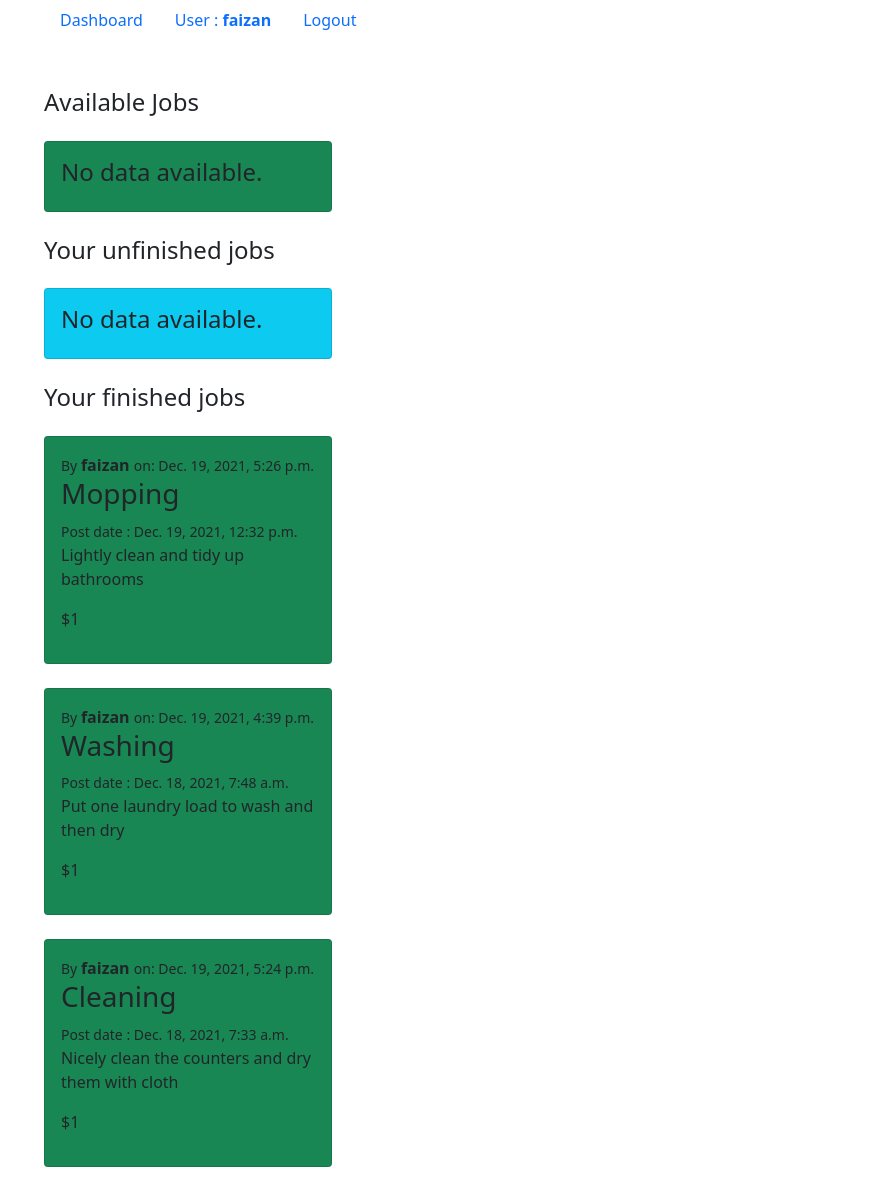
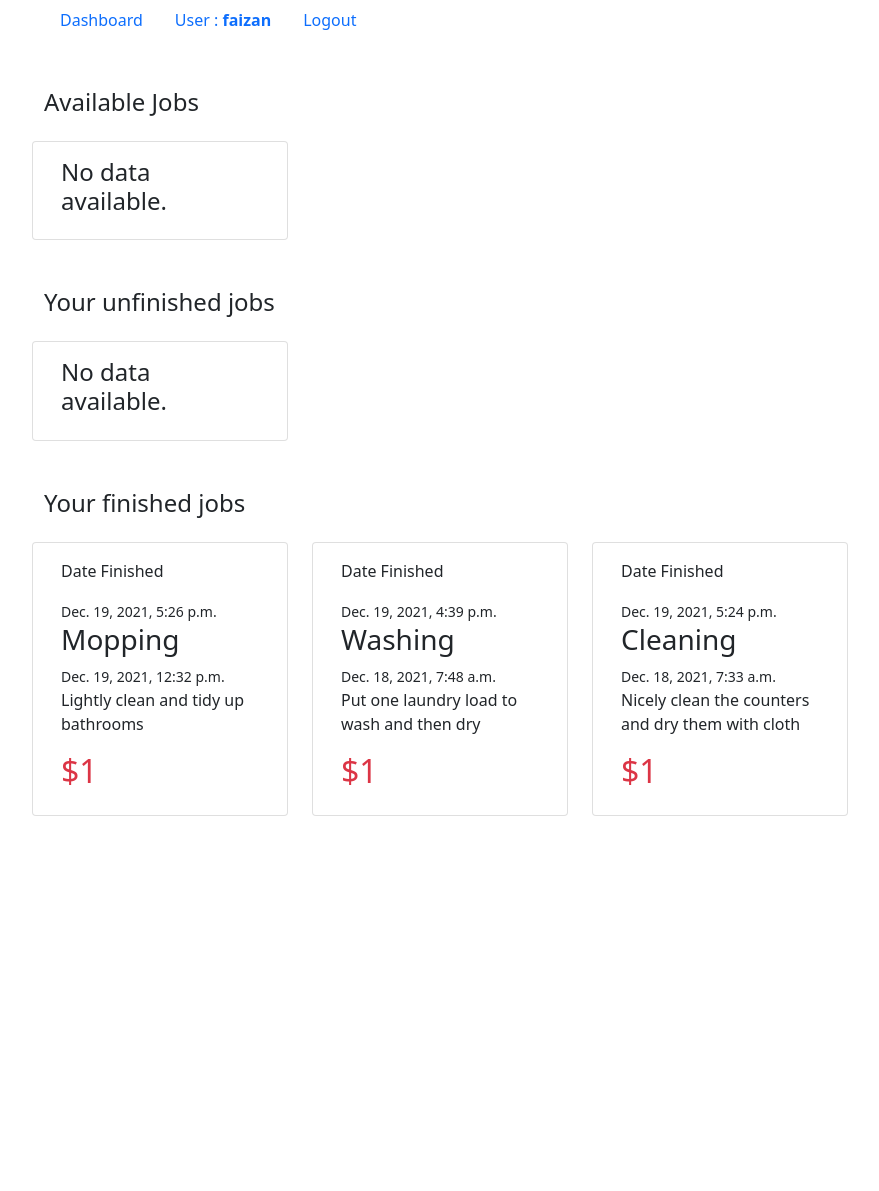
Before and after one commit to fnmalik2002/HomeProject, a Django app: page / in a window 1280 px wide. Shown: the whole page, without its empty margins (38-917 px from the left). After the commit the page ends 816 px from the top, so only its background shows below. Run offline with Django 4.2, Linux system fonts and the light colour scheme; a user stored in the database is signed in; data comes from the database, SQL or seed files in the repository; both versions use the stored data as it was after the commit.

Commit message:
Visual tweaking

```diff
--- a/jobs/static/jobs/style.css
+++ b/jobs/static/jobs/style.css
@@ -1,3 +1,3 @@
 .container {
-    height: 100%;
+    /* height: 100%; */
 }
--- a/jobs/templates/jobs/index.html
+++ b/jobs/templates/jobs/index.html
@@ -1,83 +1,95 @@
 {% extends "jobs/base.html" %} {% block user %}
 <strong>{{user}}</strong> {% endblock user %} {% block content %}
 
-<h4 class="mt-4 mb-4">Available Jobs</h4>
+<h4 class="mt-4 mb-4 ">Available Jobs</h4>
+
+
+<div class="row">
+
     {% if job_list %} {% for q in job_list %}
+    <div class="card mb-4 me-4" style="width: 16rem;">
+        <!-- <a class="btn text-start" href="{% url 'jobs:detail' q.id%}"> -->
+        <div class="card-body">
+            <small class="card-text text-dark">{{q.publish_date}}</small>
+            <h3 class="card-title">{{ q.job_title }}</h3>
+            <p class="text-dark">{{q.job_detail}}</p>
+            <h2 class="text-danger">${{q.job_price}}</h2>
+            <!-- </a> -->
+            <form class="text-center" action="{% url 'jobs:payments' %}" method='post'>
+                {% csrf_token %}
 
-<a class="btn btn-light" href="{% url 'jobs:detail' q.id%}">
-    <div class="card mb-4 " style="width: 18rem;">
-
-        <div class="card-body">
-            <small class="card-text">{{q.publish_date}}</small>
-            <h3 class="card-title">{{ q.job_title }}</h3>
-            <p>{{q.job_detail}}</p>
-            <p>${{q.job_price}}</p>
-            <form action="{% url 'jobs:payments' %}" method='post'>
-                {% csrf_token %}
-                <p> Select your choice for this job</p>
-                <input type="radio" id="accept" name="Choice" value="{{q.id}}">
-                <label for="accept"> Accept</label>
-                <input type="radio" id="reject" name="Choice" value="-2">
-                <label for="reject"> Reject</label>
-                <input type="submit" value="Submit" class="btn btn-success">
+                <input type="radio" id="accept" name="Choice" value="{{q.id}}" checked style="display: none;">
+                <label for="accept" style="display: none;"> Accept</label>
+                <!-- <input type="radio" id="reject" name="Choice" value="-2">
+                <label for="reject"> Reject</label> -->
+                <input type="submit" value="Accept" class="btn btn-info">
             </form>
         </div>
     </div>
-</a>
     {% endfor %} {% else %}
-<div class="card mb-4 bg-success " style="width: 18rem;">
+
+    <div class="card mb-4 me-4" style="width: 16rem;">
+
         <div class="card-body">
             <h4 class="card-title">No data available.</h4>
         </div>
     </div>
     {% endif %}
 
-<h4 class="mt-4 mb-4">Your unfinished jobs </h4>
-{% if my_unfinished_jobs %} {% comment %} {{job_list.values}} {% endcomment %} {% for q in my_unfinished_jobs %}
+</div>
 
 
-<a class="btn btn-info" href="{% url 'jobs:payments' %}">
-    <div class="card mb-4 bg-info " style="width: 18rem;">
+
+<h4 class="mt-4 mb-4">Your unfinished jobs </h4>
+<div class="row">
+    {% if my_unfinished_jobs %} {% for q in my_unfinished_jobs %}
+    <div class="card mb-4 me-4" style="width: 16rem;">
 
         <div class="card-body">
-
-            <small class="card-text">{{q.publish_date}}</small>
+            <small class="card-text text-dark">{{q.publish_date}}</small>
             <h3 class="card-title">{{ q.job_title }}</h3>
-            <p> {{q.job_detail}}</p>
-            <p> ${{q.job_price}}</p>
-            <p> Job taken by : {{q.job_taker}}</p>
+            <p class="text-dark">{{q.job_detail}}</p>
+            <h2 class="text-danger">${{q.job_price}}</h2>
+            <div class="text-center">
+                <a class="btn bg-info" role="button" href="{% url 'jobs:payments' %}">Action</a>
             </div>
         </div>
 
-</a>
+    </div>
+
+
     {% endfor %} {% else %}
-<div class="card mb-4 bg-info " style="width: 18rem;">
+    <div class="card mb-4 me-4" style="width: 16rem;">
         <div class="card-body">
             <h4 class="card-title">No data available.</h4>
         </div>
     </div>
     {% endif %}
-
+</div>
 
 <h4 class="mt-4 mb-4"> Your finished jobs </h4>
+<div class="row">
     {% if my_done_jobs %} {% for q in my_done_jobs %}
-<div class="card mb-4 bg-success " style="width: 18rem;">
+    <div class="card mb-4 me-4" style="width: 16rem;">
         <div class="card-body">
-        <small>By </small>
-        <strong>{{q.job_taker}}</strong>
-        <small>on: {{q.job_done_date}}</small>
+            <p>Date Finished </p>
+            <small class="card-text text-dark">{{q.job_done_date}}</small>
 
             <h3 class="card-title">{{ q.job_title }}</h3>
-        <small class="card-text">Post date : {{q.publish_date}}</small>
-        <p> {{q.job_detail}}</p>
-        <p> ${{q.job_price}}</p>
+            <div class="card-text">
+                <small class="card-text text-dark">{{q.publish_date}}</small>
+                <p class="text-dark"> {{q.job_detail}}</p>
+                <h2 class="text-danger"> ${{q.job_price}}</h2>
+            </div>
         </div>
     </div>
 
     {% endfor %} {% else %}
-<div class="card mb-4 bg-success " style="width: 18rem;">
+    <div class="card mb-4 me-4 " style="width: 16rem;">
         <div class="card-body">
             <h4 class="card-title">No data available.</h4>
         </div>
     </div>
-{% endif %} {% endblock content %}
+    {% endif %}
+</div>
+{% endblock content %}
--- a/jobs/templates/registration/login.html
+++ b/jobs/templates/registration/login.html
@@ -15,7 +15,7 @@
 <body>
     <div class="container d-flex justify-content-center">
 
-<div class="mt-5 mb-5 align-items-center">
+<div class="mt-5 mb-5">
 <h3>Login</h3>
 
 <form method="post">
```
Also changed, not shown: db.sqlite3. Lines whose indentation alone changed are shown as unchanged.
